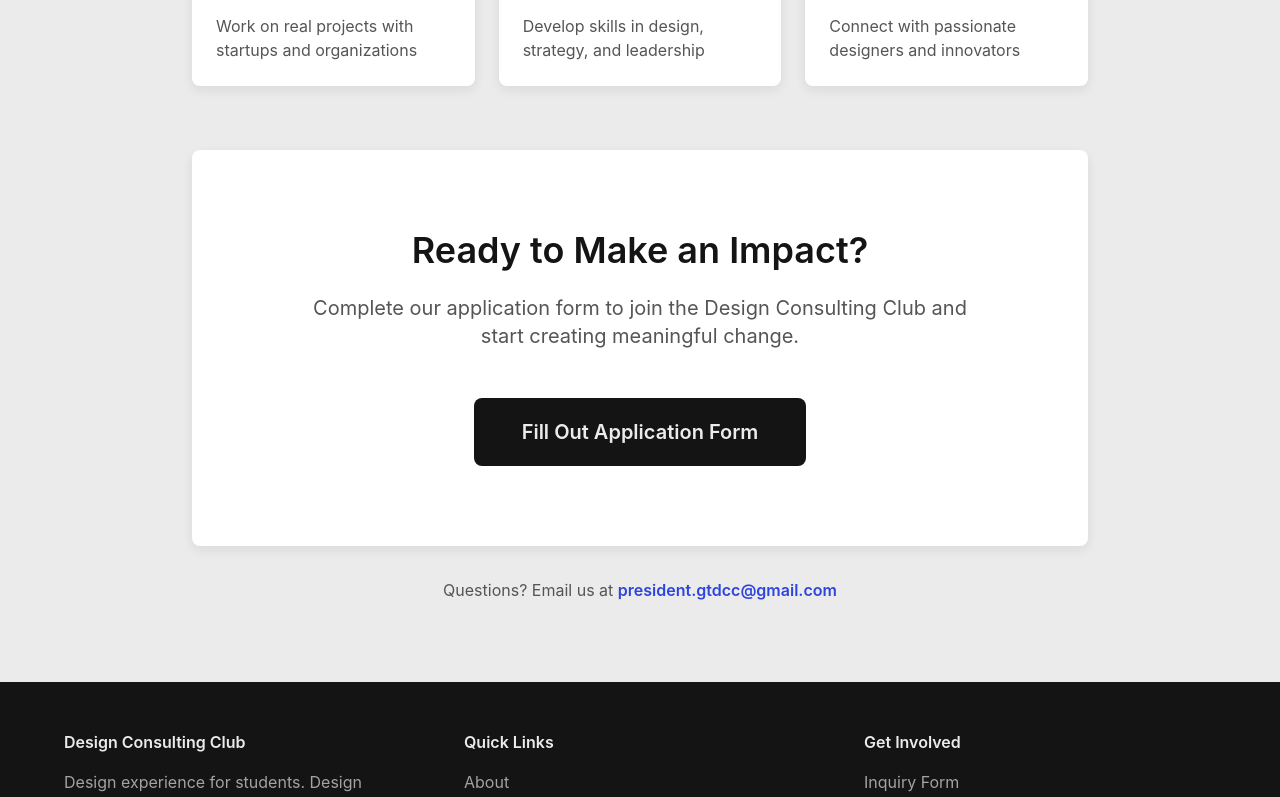
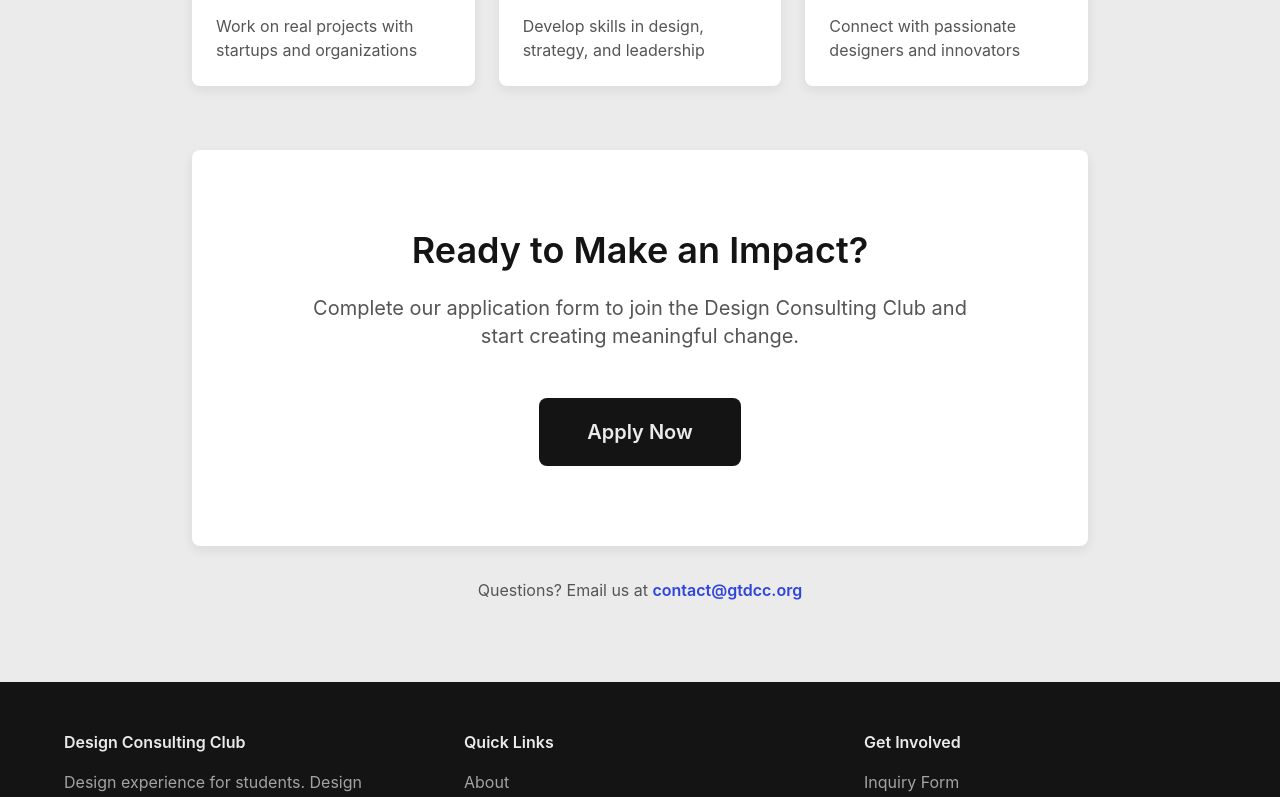
Before and after one commit to DCCGT/gtdcc-site, a React (Vite) app: page /apply in a window 1280 px wide. Shown: the part 370-1167 px from the top of the page. Built offline with nearby package versions, Linux system fonts and the light colour scheme.

Commit message:
Changed about again

```diff
--- a/src/pages/Apply.tsx
+++ b/src/pages/Apply.tsx
@@ -64,12 +64,12 @@ export default function Apply() {
               className="inline-block px-12 py-5 rounded-lg hover:opacity-90 text-xl"
               style={{ backgroundColor: '#141414', color: '#ebebeb', fontWeight: 600, transition: 'opacity 0.2s' }}
             >
-              Fill Out Application Form
+              Apply Now
             </a>
           </div>
 
           <p className="text-center mt-8" style={{ color: '#555555' }}>
-            Questions? Email us at <a href="mailto:president.gtdcc@gmail.com" style={{ color: '#2e44de', fontWeight: 600 }}>president.gtdcc@gmail.com</a>
+            Questions? Email us at <a href="mailto:contact@gtdcc.org" style={{ color: '#2e44de', fontWeight: 600 }}>contact@gtdcc.org</a>
           </p>
         </div>
       </div>
```
